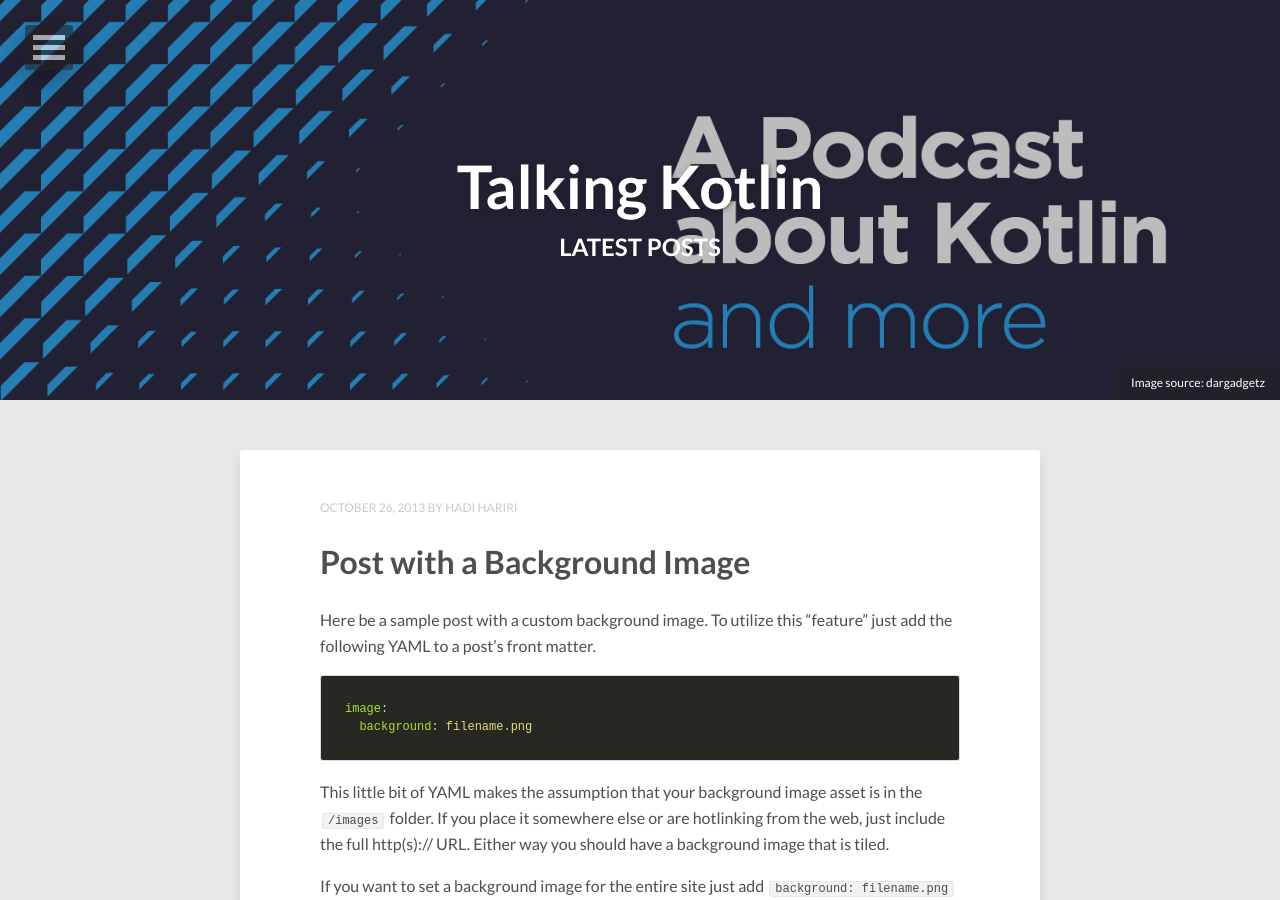
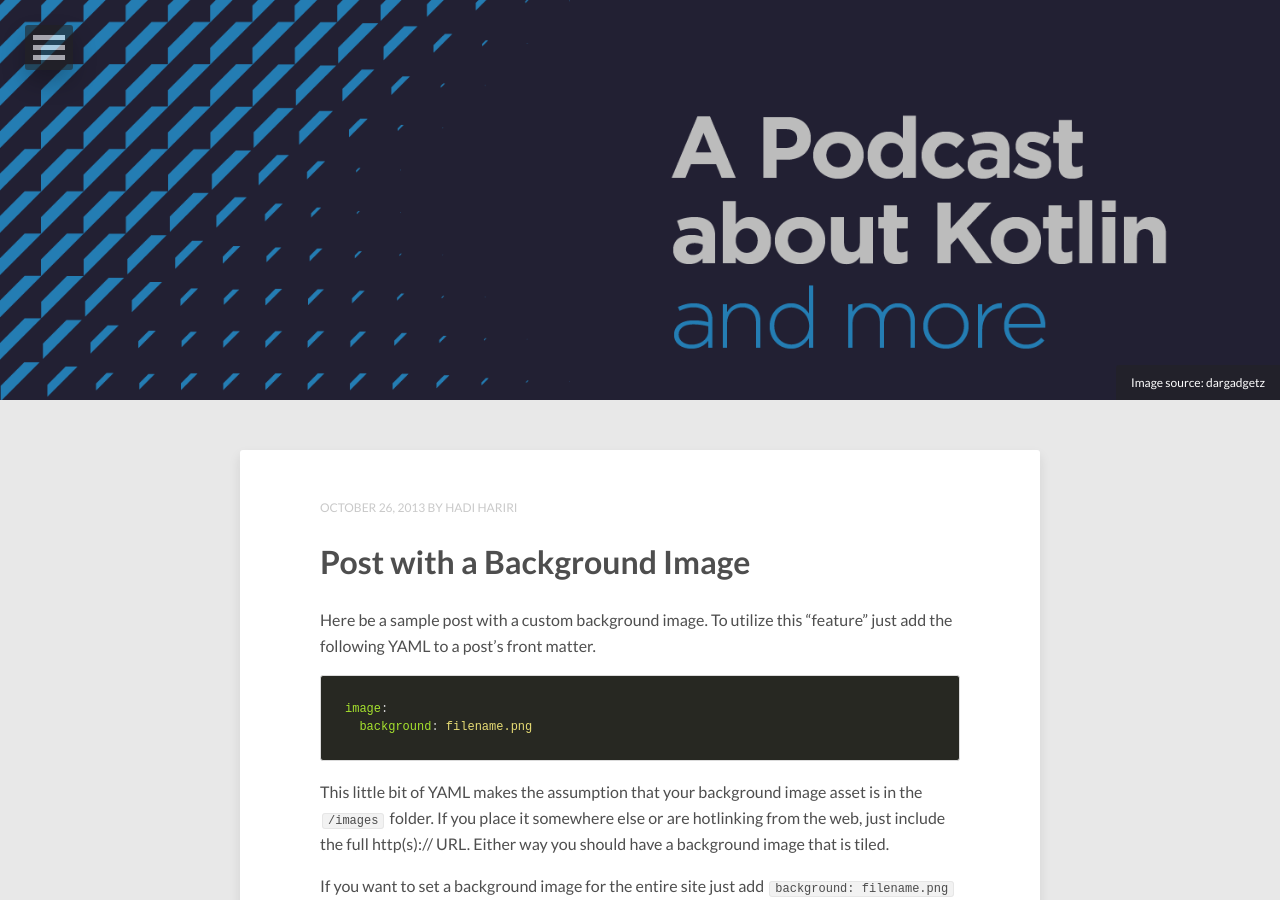
Before and after one commit to talkingkotlin/website, a Jekyll site: the page built from index.html, in a window 1280 px wide and 900 px high. Built offline with Jekyll 4.4.1, drawn with Linux system fonts in a browser that asks for light colours; nearby versions of some CDN libraries; the list of posts is cut into pages by our own code.

Commit message:
Some minor updates to images, etc.

```diff
--- a/_config.yml
+++ b/_config.yml
@@ -10,8 +10,8 @@
 # Owner/author information
 owner:
   name:           Hadi Hariri
-  avatar:         bio.png
-  bio:            "Talking Kotlin is hosted by Hadi Hariri, Speaker, Developer. Developer Advocacy at JetBrains"
+  avatar:         kotlin_talks_twitter_ava.png
+  bio:            "Talking Kotlin is a biweekly podcast on Kotlin and more, hosted by Hadi Hariri"
   email:          mail@hadihariri.com
   # Social networking links used in footer. Update and remove as you like.
   twitter:        talkingkotlin
--- a/_layouts/page.html
+++ b/_layouts/page.html
@@ -25,7 +25,6 @@
   <article class="hentry">
     <header class="header-title">
       <div class="header-title-wrap">
-        <h1 class="entry-title">{{ page.title }}</h1>
         {% if site.reading_time %}
         <p class="entry-reading-time">
           <i class="fa fa-clock-o"></i>
--- a/_layouts/post-index.html
+++ b/_layouts/post-index.html
@@ -21,8 +21,6 @@
   {% endif %}
   <div class="header-title">
     <div class="header-title-wrap">
-      <h1>{{ site.title }}</h1>
-      <h2>{{ page.title }}</h2>
     </div><!-- /.header-title-wrap -->
   </div><!-- /.header-title -->
 </div><!-- /.entry-header -->
```
